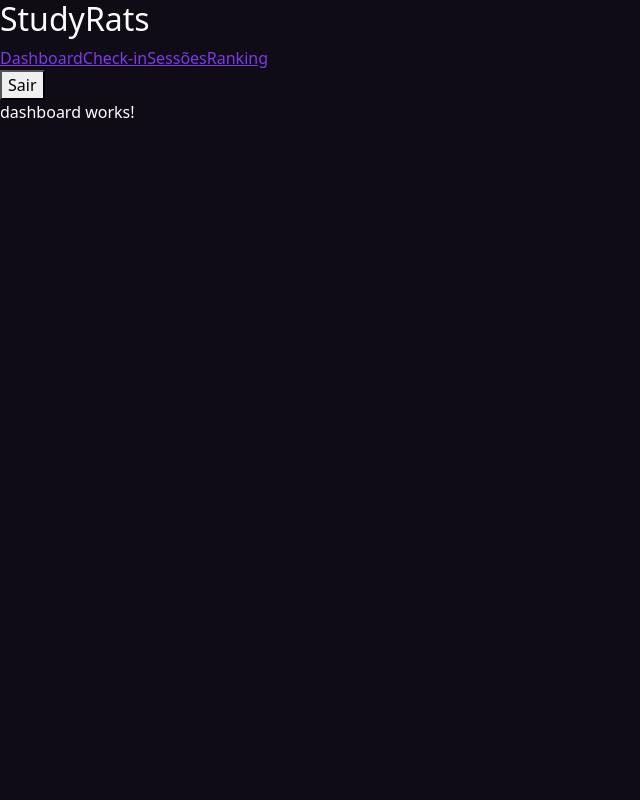
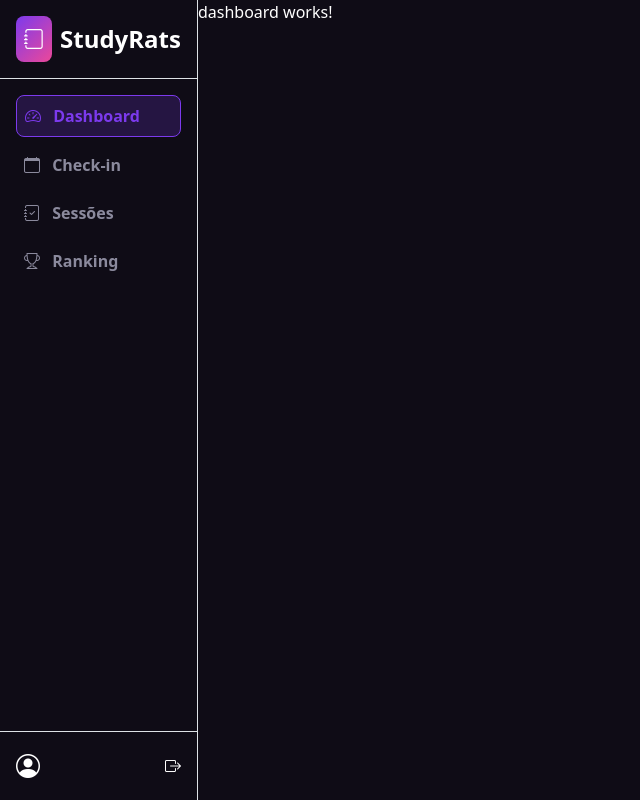
Before and after one commit to BiancaAriga/studyrats-frontend, an Angular app: page /dashboard in a window 1280 px wide. Shown: the whole page, without its empty margins (0-640 px from the left). Built offline with nearby package versions, Linux system fonts and the light colour scheme; no server answers; sample sign-in values are in the browser's storage.

Commit message:
feat: sidebar

```diff
--- a/src/app/layout/main-layout/main-layout.html
+++ b/src/app/layout/main-layout/main-layout.html
@@ -1,5 +1,7 @@
-<app-sidebar></app-sidebar>
+<div class="d-flex min-vh-100">
+  <app-sidebar></app-sidebar>
 
-<main>
-  <router-outlet></router-outlet>
-</main>
+  <main class="flex-grow-1">
+    <router-outlet></router-outlet>
+  </main>
+</div>
--- a/src/app/layout/sidebar/sidebar.css
+++ b/src/app/layout/sidebar/sidebar.css
@@ -0,0 +1,25 @@
+.logo-icon {
+  background: linear-gradient(
+    135deg,
+    var(--primary),
+    var(--danger)
+  );
+}
+
+a {
+    color: var(--text-muted);
+}
+
+a.active {
+  background-color: color-mix(in srgb, var(--primary) 20%, transparent);
+  color: var(--primary);
+  border: 1px solid var(--primary);
+}
+
+.logout-button {
+  background: none;
+  border: none;
+  padding: 0;
+  color: inherit;
+  cursor: pointer;
+}
--- a/src/app/layout/sidebar/sidebar.html
+++ b/src/app/layout/sidebar/sidebar.html
@@ -1,17 +1,86 @@
-<aside>
-  <h2>StudyRats</h2>
+<aside class="border-end h-100 d-flex flex-column">
 
-  <nav>
-    <a routerLink="/dashboard">Dashboard</a>
-    <a routerLink="/check-in">Check-in</a>
-    <a routerLink="/sessoes">Sessões</a>
-    <a routerLink="/ranking">Ranking</a>
+  <!-- Logo -->
+  <div class="border-bottom">
+    <div class="p-3 d-flex align-items-center">
+      <i
+        class="bi bi-journal logo-icon me-2 rounded-3 p-2 fs-5"
+        aria-hidden="true"
+      ></i>
+
+      <span class="fw-bold fs-4">
+        StudyRats
+      </span>
+    </div>
+  </div>
+
+  <!-- Navegação -->
+  <nav class="m-3 d-flex flex-column gap-2">
+
+    <a
+      class="text-decoration-none fw-bold p-2 rounded-3"
+      routerLink="/dashboard"
+      routerLinkActive="active"
+    >
+      <i class="bi bi-speedometer2 me-2" aria-hidden="true"></i>
+      Dashboard
+    </a>
+
+    <a
+      class="text-decoration-none fw-bold p-2 rounded-3"
+      routerLink="/check-in"
+      routerLinkActive="active"
+    >
+      <i class="bi bi-calendar me-2" aria-hidden="true"></i>
+      Check-in
+    </a>
+
+    <a
+      class="text-decoration-none fw-bold p-2 rounded-3"
+      routerLink="/sessoes"
+      routerLinkActive="active"
+    >
+      <i class="bi bi-journal-check me-2" aria-hidden="true"></i>
+      Sessões
+    </a>
+
+    <a
+      class="text-decoration-none fw-bold p-2 rounded-3"
+      routerLink="/ranking"
+      routerLinkActive="active"
+    >
+      <i class="bi bi-trophy me-2" aria-hidden="true"></i>
+      Ranking
+    </a>
+
   </nav>
 
-  <button
-    type="button"
-    (click)="logout()"
-  >
-    Sair
-  </button>
+  <!-- Usuário -->
+  <div class="mt-auto p-3 border-top d-flex justify-content-between align-items-center">
+
+    <div class="d-flex align-items-center">
+      <i
+        class="bi bi-person-circle fs-4 me-2"
+        aria-hidden="true"
+      ></i>
+
+      <span class="fw-semibold">
+        {{ userName() }}
+      </span>
+    </div>
+
+    <button
+      type="button"
+      class="logout-button"
+      (click)="logout()"
+      aria-label="Sair"
+    >
+      <i
+        class="bi bi-box-arrow-right"
+        aria-hidden="true"
+      ></i>
+    </button>
+
+  </div>
+
 </aside>
--- a/src/app/layout/sidebar/sidebar.ts
+++ b/src/app/layout/sidebar/sidebar.ts
@@ -1,9 +1,9 @@
-import { Component, inject } from '@angular/core';
-import { Router, RouterLink } from '@angular/router';
+import { Component, inject, signal } from '@angular/core';
+import { Router, RouterLink, RouterLinkActive } from '@angular/router';
 import { Auth } from '../../services/auth';
 
 @Component({
-  imports: [RouterLink],
+  imports: [RouterLink, RouterLinkActive],
   selector: 'app-sidebar',
   styleUrl: './sidebar.css',
   templateUrl: './sidebar.html',
@@ -12,6 +12,16 @@ export class Sidebar {
   private auth = inject(Auth);
   private router = inject(Router);
 
+  userName = signal('');
+
+  ngOnInit() {
+    this.auth.getMe().subscribe({
+      next: (user) => {
+        this.userName.set(user.name);
+      },
+    });
+  }
+
   logout() {
     this.auth.logout();
     this.router.navigate(['/login']);
--- a/src/app/services/auth.ts
+++ b/src/app/services/auth.ts
@@ -33,4 +33,13 @@ export class Auth {
   logout() {
     localStorage.removeItem('access_token');
   }
+
+  getMe() {
+    return this.http.get<{
+      id: number;
+      name: string;
+      email: string;
+      created_at: string;
+    }>('http://localhost:8000/auth/me');
+  }
 }
--- a/src/styles.scss
+++ b/src/styles.scss
@@ -14,3 +14,15 @@
   $border-radius: 1rem,
   $border-radius-pill: 50rem
 );
+
+:root {
+  --primary: #7C3AED;
+  --secondary: #2A243F;
+  --success: #10B981;
+  --info: #0EA5E9;
+  --warning: #F97316;
+  --danger: #EC4899;
+  --text-muted: #8B8A9D;
+  --body-bg: #0F0C16;
+  --body-color: #FFFFFF;
+}
```
